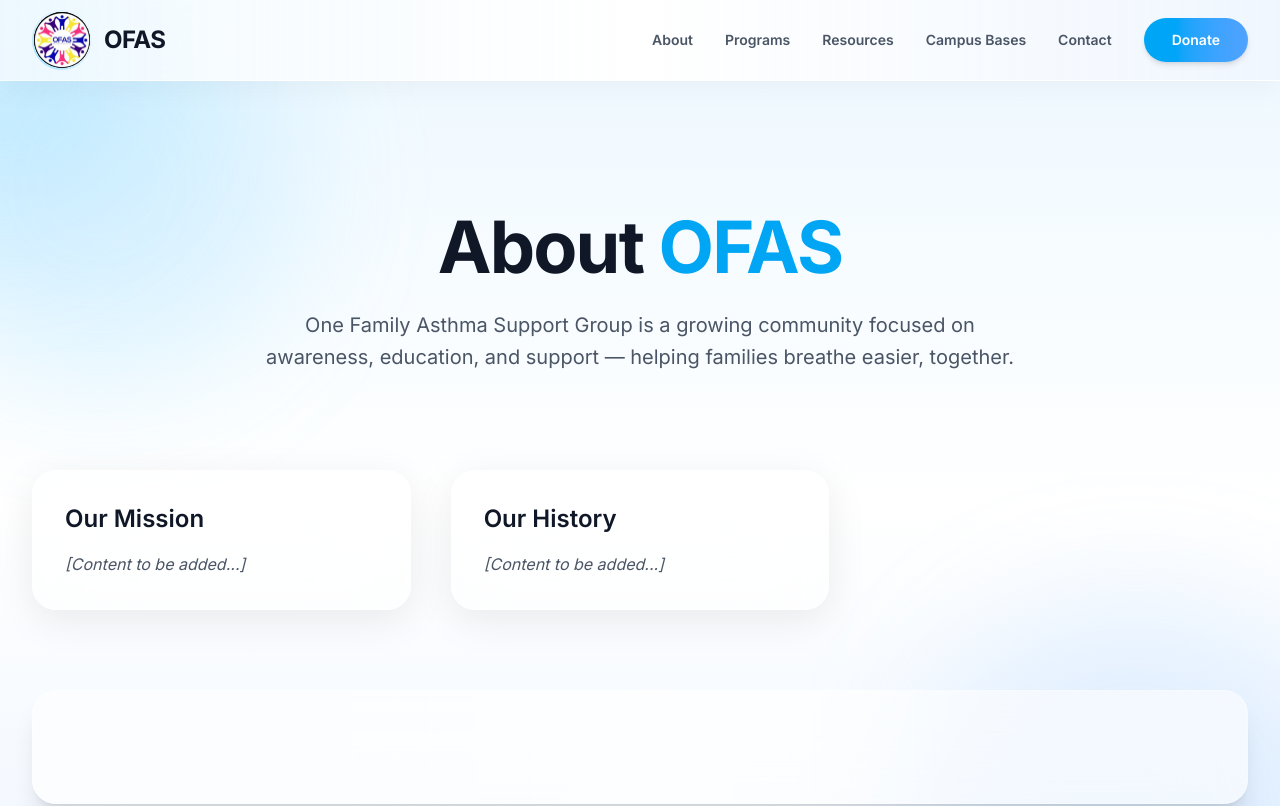
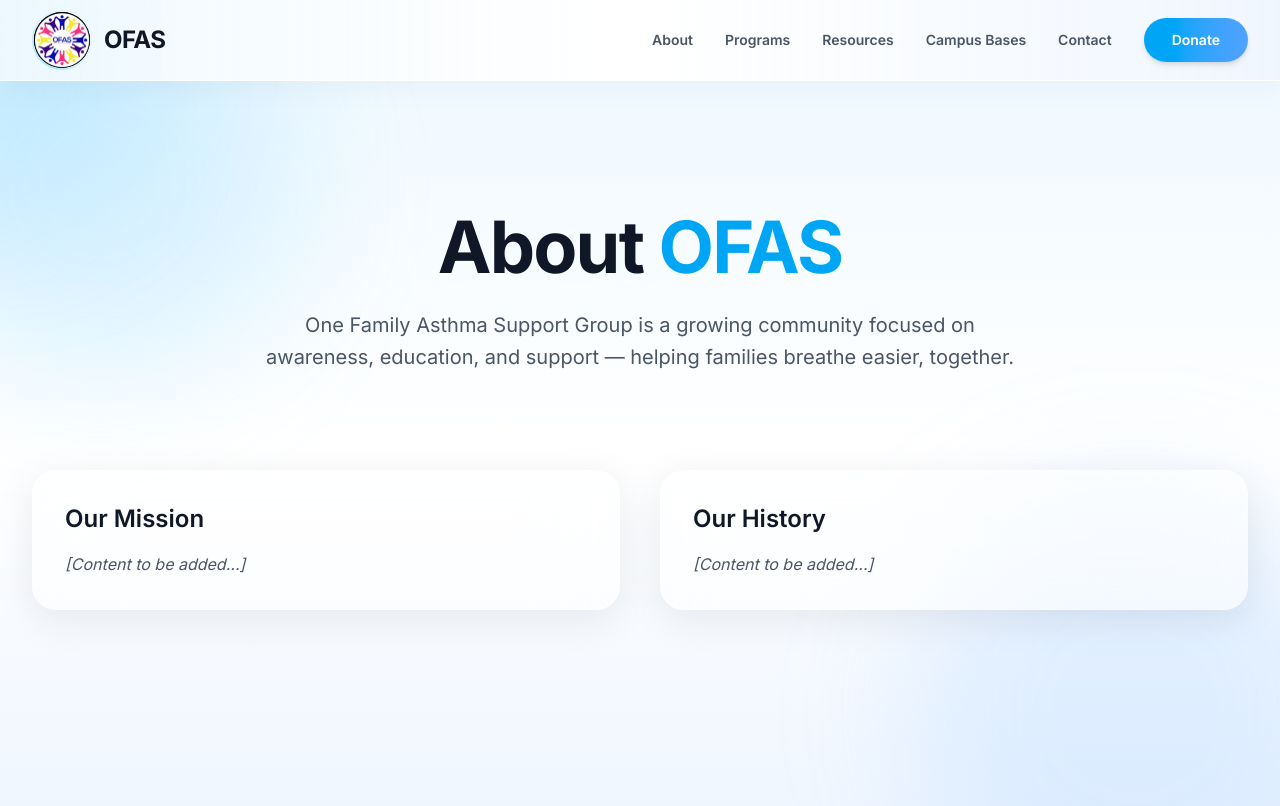
Before and after one commit to SewejeJoshua/ofas, a Next.js app: page /about in a window 1280 px wide. Shown: the top 806 px of the page. Built offline with nearby package versions, Linux system fonts and the light colour scheme.

Commit message:
updated ui

```diff
--- a/app/about/page.tsx
+++ b/app/about/page.tsx
@@ -79,7 +79,7 @@ export function AboutPage() {
             whileInView="visible"
             viewport={{ once: true }}
             transition={{ staggerChildren: 0.25 }}
-            className="mt-24 grid gap-10 lg:grid-cols-3"
+            className="mt-24 grid gap-10 lg:grid-cols-2"
           >
             {[
               { title: "Our Mission" },
@@ -121,21 +121,7 @@ export function AboutPage() {
             viewport={{ once: true }}
             className="mt-20"
           >
-            <div className="relative overflow-hidden rounded-3xl border border-white/20 dark:border-gray-800/60 bg-white/60 dark:bg-gray-900/60 backdrop-blur-2xl p-14 text-center shadow-xl">
 
-              {/* cinematic light sweep */}
-              <motion.div
-                animate={{ x: ["-120%", "120%"] }}
-                transition={{
-                  duration: 8,
-                  repeat: Infinity,
-                  ease: "linear",
-                }}
-                className="absolute top-0 left-0 w-1/2 h-full bg-gradient-to-r from-transparent via-white/40 to-transparent skew-x-12"
-              />
-
-
-            </div>
           </motion.div>
 
         </Container>
```
